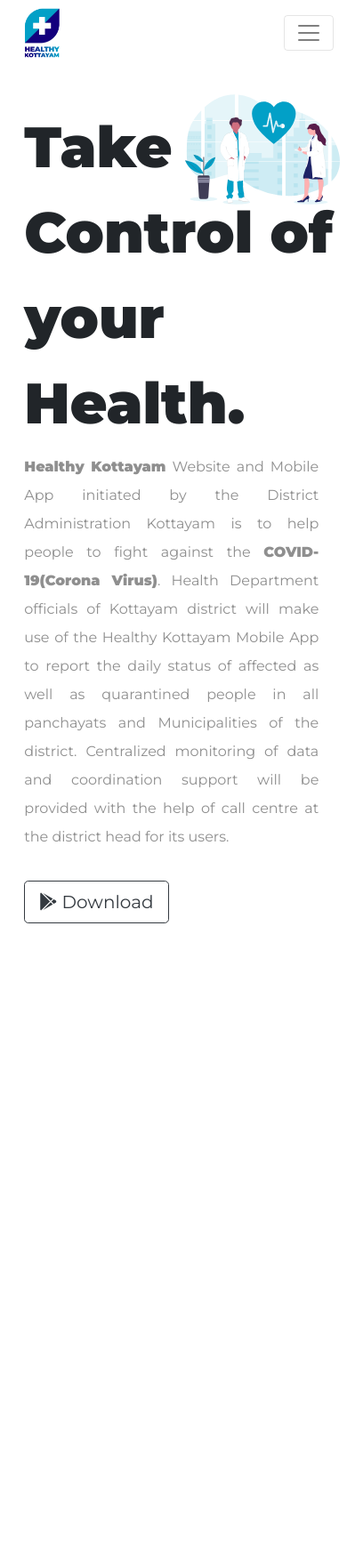
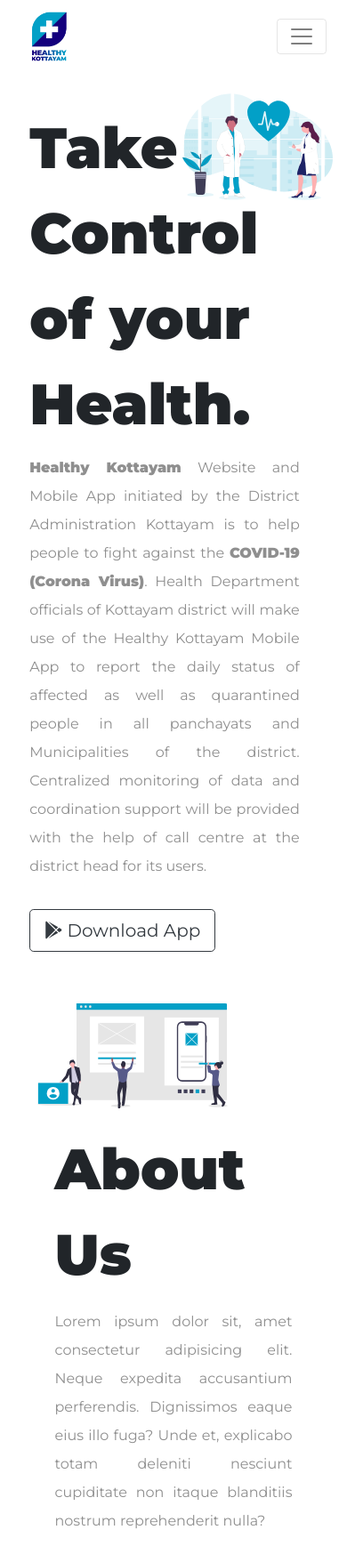
Before and after one commit to shan-shaji/Healthy-Kottayam, a plain HTML site: page index.html in a window 390 px wide. Shown: the whole page at 89% size. Before the commit the page ends 1077 px from the top, so only its background shows below. Drawn offline with nearby package versions, Linux system fonts and the light colour scheme.

Commit message:
about us added

```diff
--- a/css/style.css
+++ b/css/style.css
@@ -1,6 +1,7 @@
 body {
   font-family: "Montserrat", sans-serif;
   text-align: center;
+  padding: 1% 2%;
 }
 
 /* Navigation bar */
@@ -62,7 +63,7 @@ h5 {
 }
 
 .main-row {
-  margin: 1% 2%;
+  padding: 1% 2%;
 }
 
 .download-button {
@@ -88,20 +89,47 @@ h5 {
   height: 100%;
 }
 
+/* about us */
+
+#about-us {
+  padding: 5% 5%;
+}
+
+.about-us-content-image img {
+  width: 70%;
+}
+
+.card {
+  border: none;
+}
+.card-text {
+  line-height: 2;
+  color: #8f8f8f;
+  text-align: justify;
+}
+
 /* media querie */
 
-@media (max-width: 991px){
+@media (max-width: 991px) {
   .title-content {
-    position: absolute;
+    position: relative;
     z-index: 1;
     width: 100%;
-
-
   }
 
-  .title-content-image{
+  .main-row {
+    position: relative;
+  }
+
+  .main-content-image {
     position: absolute;
-    left: 200px;
-    height: 180px;
+  }
+
+  .title-content-image {
+    position: relative;
+    left: 190px;
+    height: 268px;
+    bottom: 51px;
+    width: 45%;
   }
 }
--- a/index.html
+++ b/index.html
@@ -21,7 +21,7 @@
     integrity="sha384-Vkoo8x4CGsO3+Hhxv8T/Q5PaXtkKtu6ug5TOeNV6gBiFeWPGFN9MuhOf23Q9Ifjh" crossorigin="anonymous" />
   <link rel="stylesheet" href="css/style.css" />
 
-  <!-- bootsrap scripts -->
+  <!-- bootstrap scripts -->
   <script src="https://code.jquery.com/jquery-3.4.1.slim.min.js"
     integrity="sha384-J6qa4849blE2+poT4WnyKhv5vZF5SrPo0iEjwBvKU7imGFAV0wwj1yYfoRSJoZ+n"
     crossorigin="anonymous"></script>
@@ -38,13 +38,13 @@
 <body>
   <section id="title">
     <div class="container-fluid">
+
       <!-- navbar -->
 
       <nav class="navbar navbar-expand-lg navbar-light">
         <a class="navbar-brand">
           <img src="images/Logo1.png" class="d-inline-block align-top nav-logo" alt="" />
         </a>
-
         <button class="navbar-toggler" type="button" data-toggle="collapse" data-target="#navbarText"
           aria-controls="navbarText" aria-expanded="false" aria-label="Toggle navigation">
           <span class="navbar-toggler-icon"></span>
@@ -52,12 +52,13 @@
         <div class="collapse navbar-collapse" id="navbarText">
           <ul class="navbar-nav ml-auto">
             <li class="nav-item active">
-              <a class="nav-link" href="#">About Us</a>
+              <a class="nav-link" href="#about-us">About Us</a>
             </li>
             <li class="nav-item">
               <form class="form-inline">
-                <button class="btn btn-outline-primary" type="button">Login</button>
-
+                <button class="btn btn-outline-primary" type="button">
+                  Login
+                </button>
               </form>
             </li>
           </ul>
@@ -68,13 +69,13 @@
     <!-- Tittle -->
 
     <div class="row main-row">
-      <div class="col-lg-6 title-content">
-        <div>
+      <div class="col-lg-6 ">
+        <div class="title-content">
           <h1 class="main-tittle">Take Control of your Health.</h1>
           <p>
-            <strong>Healthy Kottayam</strong> Website and Mobile App initiated by the
-            District Administration Kottayam is to help people to fight
-            against the <strong>COVID-19(Corona Virus)</strong>. Health
+            <strong>Healthy Kottayam</strong> Website and Mobile App initiated
+            by the District Administration Kottayam is to help people to fight
+            against the <strong>COVID-19 (Corona Virus)</strong>. Health
             Department officials of Kottayam district will make use of the
             Healthy Kottayam Mobile App to report the daily status of affected
             as well as quarantined people in all panchayats and Municipalities
@@ -83,11 +84,10 @@
             district head for its users.
           </p>
           <button class="btn btn-lg btn-outline-dark  download-button">
-            <i class="fab fa-google-play"></i> Download
+            <i class="fab fa-google-play"></i> Download App
           </button>
         </div>
       </div>
-
       <div class="col-lg-6 main-content-image">
         <div class="title-content-image">
           <img src="images/undraw_medicine_b1ol (2).svg" alt="" class="title-image" />
@@ -99,11 +99,28 @@
   <!-- About Us -->
 
   <section id="about-us">
-
+    <div class="container-fluid">
+      <div class="row about-us-row">
+        <div class="col-lg-6 about-us-content-image">
+          <div class="card text-left">
+            <img src="images/undraw_work_together_h63l.svg" alt="" class="card-img-top"/>
+          </div>
+        </div>
+        <div class="col-lg-6 about-us-content">
+          <div class="card text-left">
+            <div class="card-body">
+              <h1 class="card-title main-tittle">
+                About Us
+              </h1>
+              <p class="card-text ">Lorem ipsum dolor sit, amet consectetur adipisicing elit. Neque expedita accusantium
+                perferendis. Dignissimos eaque eius illo fuga? Unde et, explicabo totam deleniti nesciunt cupiditate non
+                itaque blanditiis nostrum reprehenderit nulla?</p>
+            </div>
+          </div>
+        </div>
+      </div>
+    </div>
   </section>
-
-
-
 </body>
 
 </html>
```
Also changed, not shown: images/undraw_work_together_h63l.svg (added).
